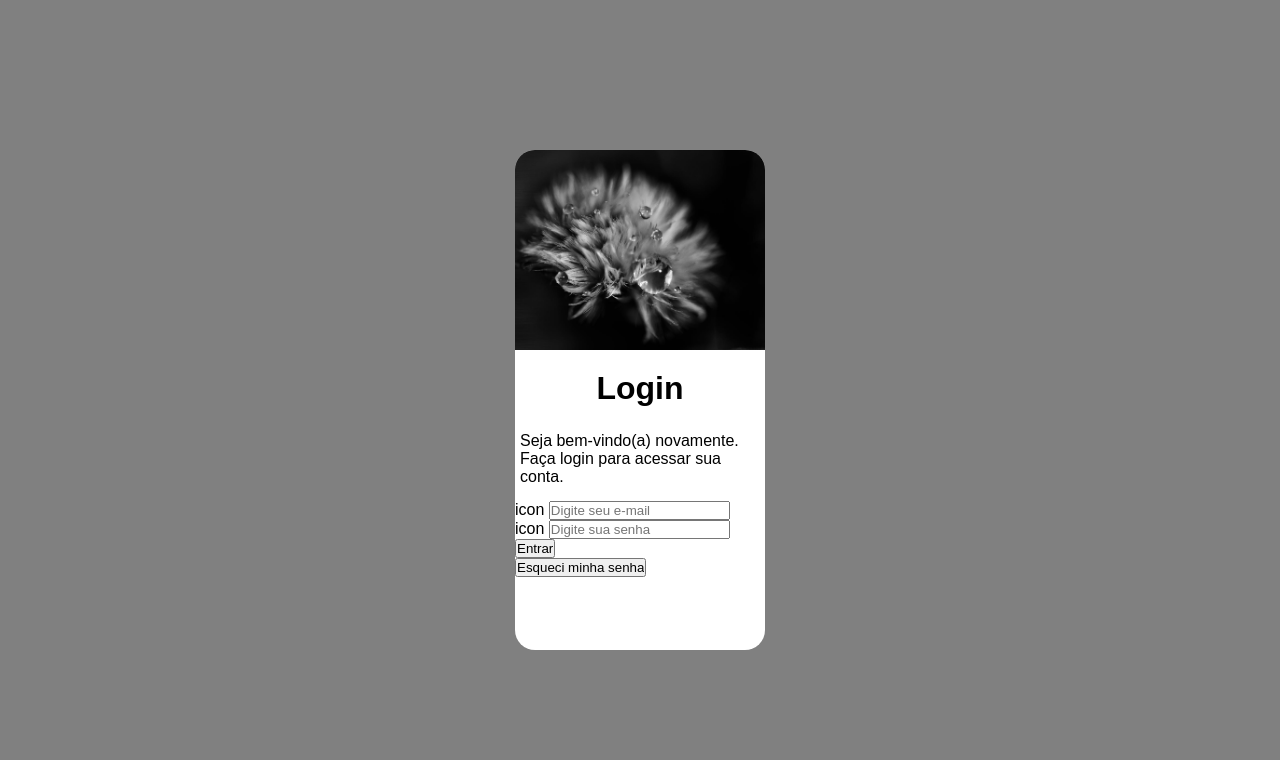
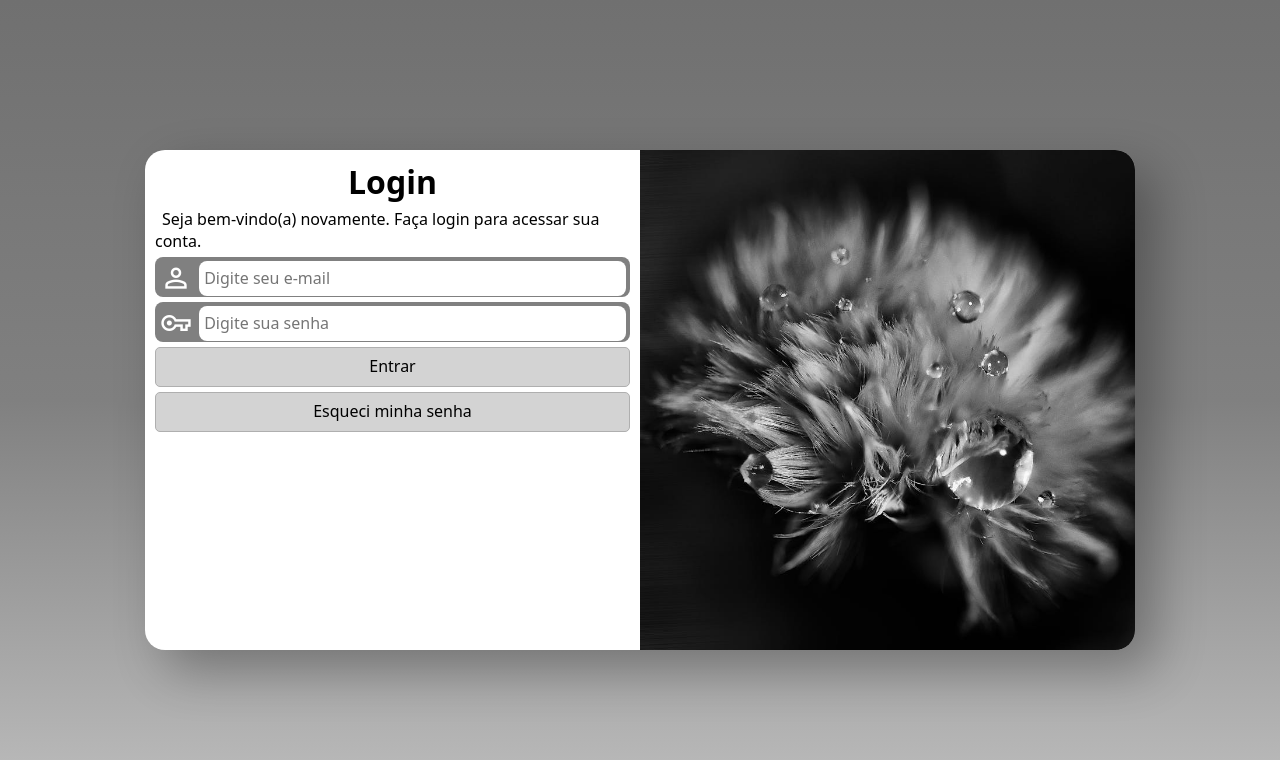
Before and after one commit to Micael47/projeto-login, a plain HTML site: page index.html in a window 1280 px wide. Drawn offline with nearby package versions, Linux system fonts and the light colour scheme.

Commit message:
Finalizando o projeto

```diff
--- /dev/null
+++ b/estilos/media-query.css
@@ -0,0 +1,53 @@
+@charset "UTF-8";
+
+@media screen and (min-width: 768px) and (max-width: 992px) {
+    body {
+        background-image: linear-gradient(to top, rgb(189, 189, 189), gray, rgb(112, 112, 112));
+        background-attachment: fixed;
+    }
+
+    section#login {
+        width: 90vw;
+    }
+
+    section#login > div#imagem {
+        float: left;
+        width: 50%;
+        height: 100%;
+    }
+
+    section#login > div#formulario {
+        float: right;
+        width: 50%;
+    }
+
+    div#formulario > p {
+        font-size: 1em;
+    }
+}
+
+@media screen and (min-width: 992px) {
+    body {
+        background-image: linear-gradient(to top, rgb(189, 189, 189), gray, rgb(112, 112, 112));
+        background-attachment: fixed;
+    }
+
+    section#login {
+        width: 990px;
+    }
+
+    section#login > div#imagem {
+        float: right;
+        width: 50%;
+        height: 100%;
+    }
+
+    section#login > div#formulario {
+        float: left;
+        width: 50%;
+    }
+
+    div#formulario > p {
+        font-size: 1em;
+    }
+}
--- a/estilos/style.css
+++ b/estilos/style.css
@@ -3,17 +3,17 @@
 * {
     margin: 0px;
     padding: 0px;
-    font-family: Arial, Helvetica, sans-serif;
+    font-family: system-ui, -apple-system, BlinkMacSystemFont, 'Segoe UI', Roboto, Oxygen, Ubuntu, Cantarell, 'Open Sans', 'Helvetica Neue', sans-serif;
     box-sizing: border-box;
 }
 
-body {
+body, html {
     background-color: gray;
     width: 100vw;
     height: 100vh;
 }
 
-main{
+main {
     position: relative;
     height: 100vh;
     width: 100vw;
@@ -22,29 +22,108 @@ main{
 section#login {
     width: 250px;
     height: 500px;
+
     position: absolute;
     left: 50%;
     top: 50%;
-    transform: translate(-50%, -50%);
+
     background-color: white;
     border-radius: 20px;
+    box-shadow: 20px 20px 50px rgba(0,0,0,0.3);
     overflow: hidden;
+
+    transform: translate(-50%, -50%);
+    transition: width 0.3s, height 0.3s;
+    transition-timing-function: ease;
+}
+
+section#login > div#imagem {
+    display: block;
+    background: gray url(../imagens/pexels-brittany-ashworth-306666-885180.jpg) no-repeat;
+    background-size: cover;
+    background-position: left center;
+    height: 200px;
+}
+
+div#formulario {
+    display: block;
+    padding: 10px;
 }
 
 div#formulario > h1 {
     color: black;
-    padding: 20px;
     font-size: 2em;
     text-align: center;
+    margin-bottom: 5px;
 }
 
 div#formulario > p {
-    padding: 5px;
-    margin-bottom: 10px;
+    font-size: 0.8em;
+    text-indent: 7px;
 }
 
-section#login > div#imagem {
-    background: gray url(../imagens/pexels-brittany-ashworth-306666-885180.jpg) no-repeat;
-    background-size: cover;
-    height: 200px;
+.campo > label {
+    display: none;
 }
+
+.campo > span {
+    width: 40px;
+    color: white;
+    font-size: 2em;
+    padding: 5px;
+}
+
+form > .campo {
+    display: block;
+    width: 100%;
+    height: 40px;
+    background-color: gray;
+    border-radius: 8px;
+    margin: 5px 0px;
+}
+
+.campo > input {
+    width: calc(100% - 48px);
+    height: 35px;
+    font-size: 1em;
+    border: none;
+    border-radius: 8px;
+    text-indent: 5px;
+    transform: translateY(-10px);
+}
+
+form > input[type=submit] {
+    display: block;
+    width: 100%;
+    height: 40px;
+    background-color: lightgray;
+    font-size: 1em;
+    padding-bottom: 2px;
+    border: 1px solid rgb(175, 175, 175);
+    border-radius: 5px;
+    margin-bottom: 5px;
+}
+
+form > input[type=submit]:hover {
+    color: white;
+    background-color: rgb(175, 175, 175);
+    cursor: pointer;
+}
+
+form > .botao {
+    display: block;
+    width: 100%;
+    height: 40px;
+    color: black;
+    background-color: lightgray;
+    padding-top: 7px;
+    text-align: center;
+    text-decoration: none;
+    border: 1px solid rgb(175, 175, 175);
+    border-radius: 5px;
+}
+
+form > .botao:hover {
+    background-color: white;
+    cursor: pointer;
+}
--- a/index.html
+++ b/index.html
@@ -5,31 +5,31 @@
     <meta name="viewport" content="width=device-width, initial-scale=1.0">
     <title>Login</title>
     <link rel="stylesheet" href="estilos/style.css">
+    <link rel="stylesheet" href="estilos/media-query.css">
+    <link href="https://fonts.googleapis.com/css2?family=Material+Symbols+Outlined" rel="stylesheet" />
 </head>
 <body>
     <main>
         <section id="login">
             <div id="imagem">
-
+                <!-- Imagem com CSS -->
             </div>
             <div id="formulario">
                 <h1>Login</h1>
                 <p>Seja bem-vindo(a) novamente. Faça login para acessar sua conta.</p>
-                <form action="login.php" method="post">
-                    <p>
-                        <label for="iemail">icon</label>
+                <form action="login.php" method="post" autocomplete="off">
+                    <div class="campo">
+                        <span class="material-symbols-outlined">person</span>
                         <input type="email" name="email" id="iemail" placeholder="Digite seu e-mail" required>
-                    </p>
-                    <p>
-                        <label for="isenha">icon</label>
-                        <input type="password" name="senha" id="isenha" placeholder="Digite sua senha" minlength="8" required>
-                    </p>
-                    <p>
-                        <input id="ienvia" type="submit" value="Entrar">
-                    </p>
-                    <p>
-                        <input id="iesqsenha" type="reset" value="Esqueci minha senha">
-                    </p>
+                        <label for="iemail">E-mail</label>
+                    </div>
+                    <div class="campo">
+                        <span class="material-symbols-outlined">vpn_key</span>
+                        <input type="password" name="senha" id="isenha" placeholder="Digite sua senha" minlength="8" maxlength="20" required>
+                        <label for="isenha">Senha</label>
+                    </div>
+                    <input id="ienvia" type="submit" value="Entrar">
+                    <a href="esqueci.html" class="botao">Esqueci minha senha</a>
                 </form>
             </div>
         </section>
```
